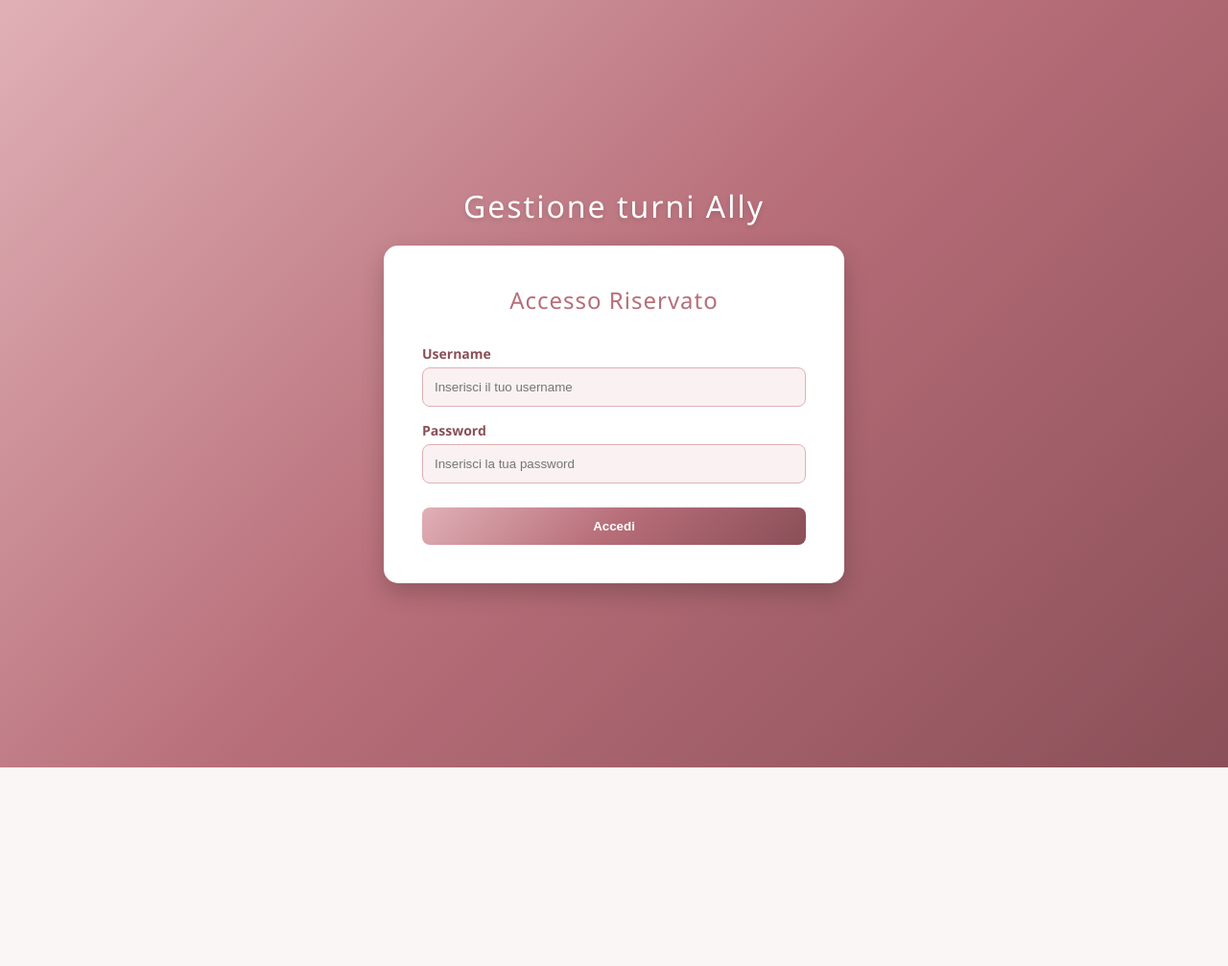
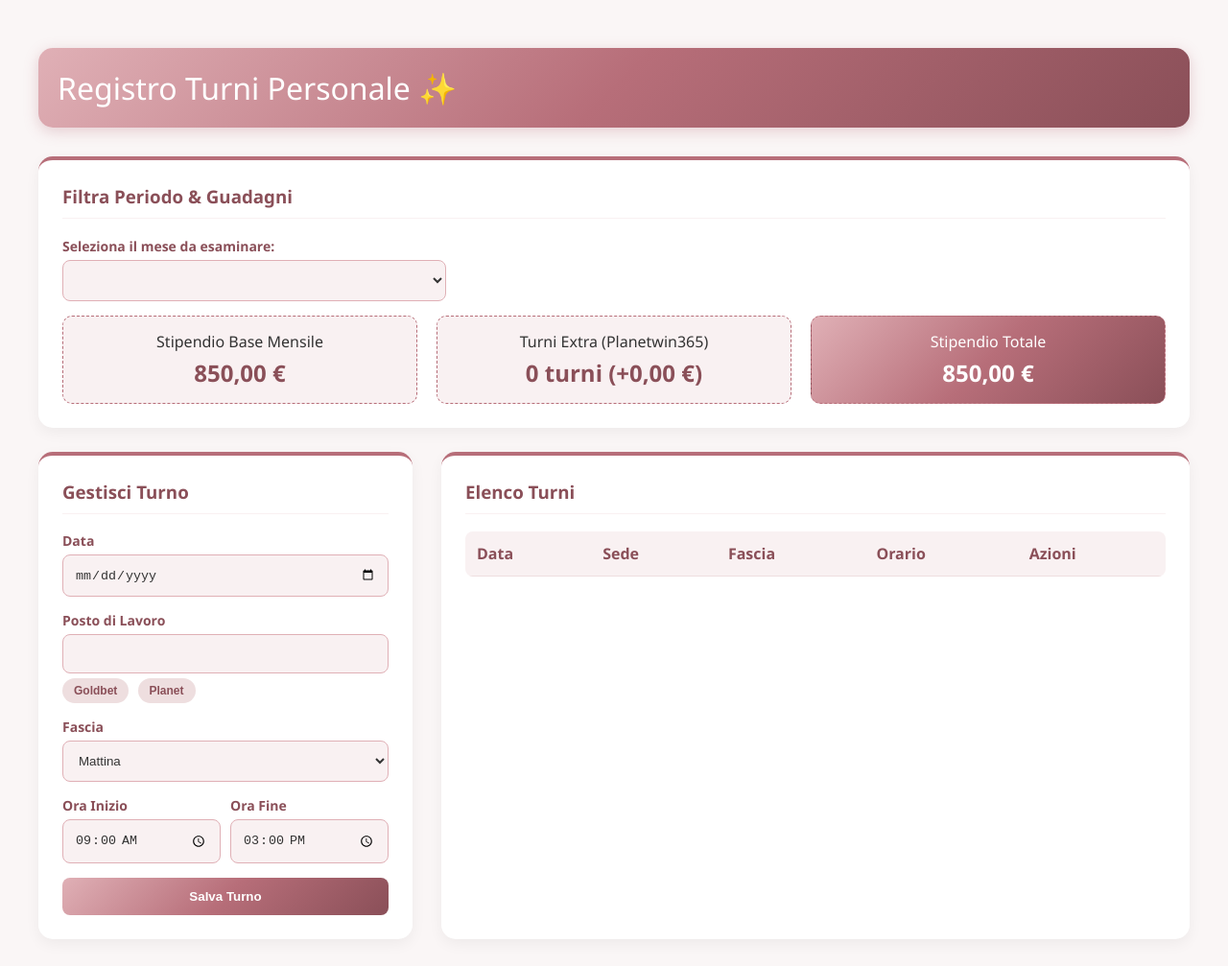
Before and after one commit to alessiamdamasco/turnidilavoro, a plain HTML site: page index.html in a window 1280 px wide. Shown: the whole page at 96% size. Before the commit the page ends 800 px from the top, so only its background shows below. Drawn offline with Linux system fonts and the light colour scheme.

Commit message:
Update index.html

```diff
--- a/index.html
+++ b/index.html
@@ -21,46 +21,9 @@
             color: #333;
         }
 
-        /* Schermata Login */
-        .login-container {
-            display: flex;
-            flex-direction: column;
-            justify-content: center;
-            align-items: center;
-            height: 100vh;
-            background: var(--gold-gradient);
-        }
-
-        .login-main-title {
-            color: var(--white);
-            font-size: 32px;
-            font-weight: 300;
-            letter-spacing: 2px;
-            margin-bottom: 20px;
-            text-shadow: 0 2px 5px rgba(0,0,0,0.15);
-        }
-
-        .login-card {
-            background: var(--white);
-            padding: 40px;
-            border-radius: 15px;
-            box-shadow: 0 10px 25px rgba(0,0,0,0.2);
-            width: 100%;
-            max-width: 400px;
-            text-align: center;
-        }
-
-        .login-card h2 {
-            color: var(--rose-gold);
-            margin-top: 0;
-            margin-bottom: 30px;
-            font-weight: 400;
-            letter-spacing: 1px;
-        }
-
-        /* Dashboard */
+        /* Dashboard sempre visibile */
         .dashboard {
-            display: none;
+            display: block;
             max-width: 1200px;
             margin: 30px auto;
             padding: 20px;
@@ -135,7 +98,6 @@
         }
 
         .btn-secondary { background: #7f8c8d; }
-        .btn-danger { background: #c94c4c; }
         .btn-warning { background: #f39c12; }
 
         .suggest-btn {
@@ -149,13 +111,8 @@
             margin-top: 5px;
             margin-right: 5px;
             font-weight: 600;
-            transition: background 0.2s;
-        }
-        .suggest-btn:hover {
-            background: #e0b0b6;
         }
 
-        /* Widget Stipendio */
         .salary-container {
             display: grid;
             grid-template-columns: repeat(auto-fit, minmax(220px, 1fr));
@@ -188,71 +145,123 @@
             .main-layout { grid-template-columns: 1fr; }
         }
 
-        /* Tabella */
         .table-container { overflow-x: auto; max-height: 500px; border-radius: 8px; }
         table { width: 100%; border-collapse: collapse; }
         th, td { padding: 12px; text-align: left; border-bottom: 1px solid #eededf; }
         th { background-color: var(--light-rose); color: var(--dark-rose); position: sticky; top: 0; }
-        tr:hover { background-color: #fdfafb; }
 
         .badge { padding: 5px 10px; border-radius: 20px; font-size: 11px; font-weight: bold; }
         .badge-goldbet { background: #e3f2fd; color: #0d47a1; }
         .badge-planet { background: #fff3e0; color: #e65100; }
         .badge-generic { background: #e8e8e8; color: #555555; }
-
-        /* Stile Ricerca Giorno */
-        .search-box {
-            display: flex;
-            gap: 15px;
-            align-items: flex-end;
-            background: #fffcfc;
-            padding: 15px;
-            border-radius: 10px;
-            border: 1px solid #eededf;
-            margin-top: 10px;
-        }
-        .search-result-box {
-            margin-top: 15px;
-            padding: 15px;
-            border-radius: 8px;
-            background-color: #f1f9f5;
-            border-left: 5px solid #2ecc71;
-            display: none;
-        }
     </style>
 </head>
 <body>
 
-    <div id="loginPage" class="login-container">
-        <div class="login-main-title">Gestione turni Ally</div>
+    <div class="dashboard">
+        <header>
+            <h1>Registro Turni Personale ✨</h1>
+        </header>
 
-        <div class="login-card">
-            <h2>Accesso Riservato</h2>
-            <div class="input-group">
-                <label>Username</label>
-                <input type="text" id="username" placeholder="Inserisci il tuo username">
+        <!-- Filtro Mese/Anno e Resoconto -->
+        <div class="card">
+            <h3>Filtra Periodo & Guadagni</h3>
+            <div class="input-group" style="max-width: 400px;">
+                <label>Seleziona il mese da esaminare:</label>
+                <select id="periodFilter" onchange="aggiornaVisualizzazione()">
+                </select>
             </div>
-            <div class="input-group">
-                <label>Password</label>
-                <input type="password" id="password" placeholder="Inserisci la tua password">
+
+            <div class="salary-container">
+                <div class="salary-widget">
+                    <div>Stipendio Base Mensile</div>
+                    <div class="salary-amount">850,00 €</div>
+                </div>
+                <div class="salary-widget">
+                    <div>Turni Extra (Planetwin365)</div>
+                    <div class="salary-amount" id="extraCount">0 turni (+0,00 €)</div>
+                </div>
+                <div class="salary-widget" style="background: var(--gold-gradient); color: white;">
+                    <div style="color: white;">Stipendio Totale</div>
+                    <div class="salary-amount" id="totalSalary" style="color: white;">850,00 €</div>
+                </div>
             </div>
-            <button class="btn" style="width:100%; margin-top:10px;" onclick="checkLogin()">Accedi</button>
-            <p id="loginError" style="color:red; font-size:14px; display:none; margin-top:15px;">Credenziali errate, Amo!</p>
+        </div>
+
+        <div class="main-layout">
+            <div class="card">
+                <h3 id="formTitle">Gestisci Turno</h3>
+                <input type="hidden" id="editId" value="">
+
+                <div class="input-group">
+                    <label>Data</label>
+                    <input type="date" id="turnoData" required>
+                </div>
+                <div class="input-group">
+                    <label>Posto di Lavoro</label>
+                    <input type="text" id="turnoSede" required>
+                    <button type="button" class="suggest-btn" onclick="impostaSedeRapida('Goldbet stazione')">Goldbet</button>
+                    <button type="button" class="suggest-btn" onclick="impostaSedeRapida('Planetwin365 via Marsala')">Planet</button>
+                </div>
+                <div class="input-group">
+                    <label>Fascia</label>
+                    <select id="turnoFascia">
+                        <option value="Mattina">Mattina</option>
+                        <option value="Pomeriggio">Pomeriggio</option>
+                    </select>
+                </div>
+                <div class="input-group" style="display: grid; grid-template-columns: 1fr 1fr; gap: 10px;">
+                    <div><label>Ora Inizio</label><input type="time" id="oraInizio" value="09:00"></div>
+                    <div><label>Ora Fine</label><input type="time" id="oraFine" value="15:00"></div>
+                </div>
+                <button class="btn" style="width:100%;" onclick="salvaTurno()">Salva Turno</button>
+            </div>
+
+            <div class="card">
+                <h3>Elenco Turni</h3>
+                <div class="table-container">
+                    <table>
+                        <thead><tr><th>Data</th><th>Sede</th><th>Fascia</th><th>Orario</th><th>Azioni</th></tr></thead>
+                        <tbody id="tabellaTurni"></tbody>
+                    </table>
+                </div>
+            </div>
         </div>
     </div>
 
-    <div id="dashboardPage" class="dashboard">
-        <header>
-            <h1>Registro Turni Personale ✨</h1>
-            <button class="btn btn-danger" onclick="logout()">Esci</button>
-        </header>
+    <script>
+        let turni = JSON.parse(localStorage.getItem('registro_completo_ally_v3')) || [];
 
-        <div class="card" style="border-top-color: #3498db;">
-            <h3>🔍 Trova Turno per Data Rapida</h3>
-            <p style="font-size: 14px; color: #666; margin-top: 0;">Inserisci un giorno specifico (passato o futuro) per scoprire che turno hai fatto:</p>
-            <div class="search-box">
-                <div class="input-group" style="margin-bottom: 0; flex: 1;">
-                    <label>Scegli il giorno:</label>
-                    <input type="date" id="searchDateInput">
-                </div>
-                <button class="btn" style="background: #
+        // Se è la prima volta, carica lo storico base
+        if (turni.length === 0) {
+            // (Il tuo array storico rimane uguale qui)
+            localStorage.setItem('registro_completo_ally_v3', JSON.stringify(turni));
+        }
+
+        window.onload = function() {
+            popolaSelettoreMesi();
+            aggiornaVisualizzazione();
+        };
+
+        function salvaTurno() {
+            const nuovoTurno = {
+                id: 'id_' + Date.now(),
+                data: document.getElementById('turnoData').value,
+                sede: document.getElementById('turnoSede').value,
+                fascia: document.getElementById('turnoFascia').value,
+                inizio: document.getElementById('oraInizio').value,
+                fine: document.getElementById('oraFine').value
+            };
+            turni.push(nuovoTurno);
+            localStorage.setItem('registro_completo_ally_v3', JSON.stringify(turni));
+            aggiornaVisualizzazione();
+        }
+
+        function aggiornaVisualizzazione() {
+            // (La tua logica di tabella e calcolo stipendio rimane identica)
+        }
+
+        // ... (aggiungi le altre funzioni: popolaSelettoreMesi, eliminaTurno, ecc.)
+    </script>
+</body>
+</html>
```
